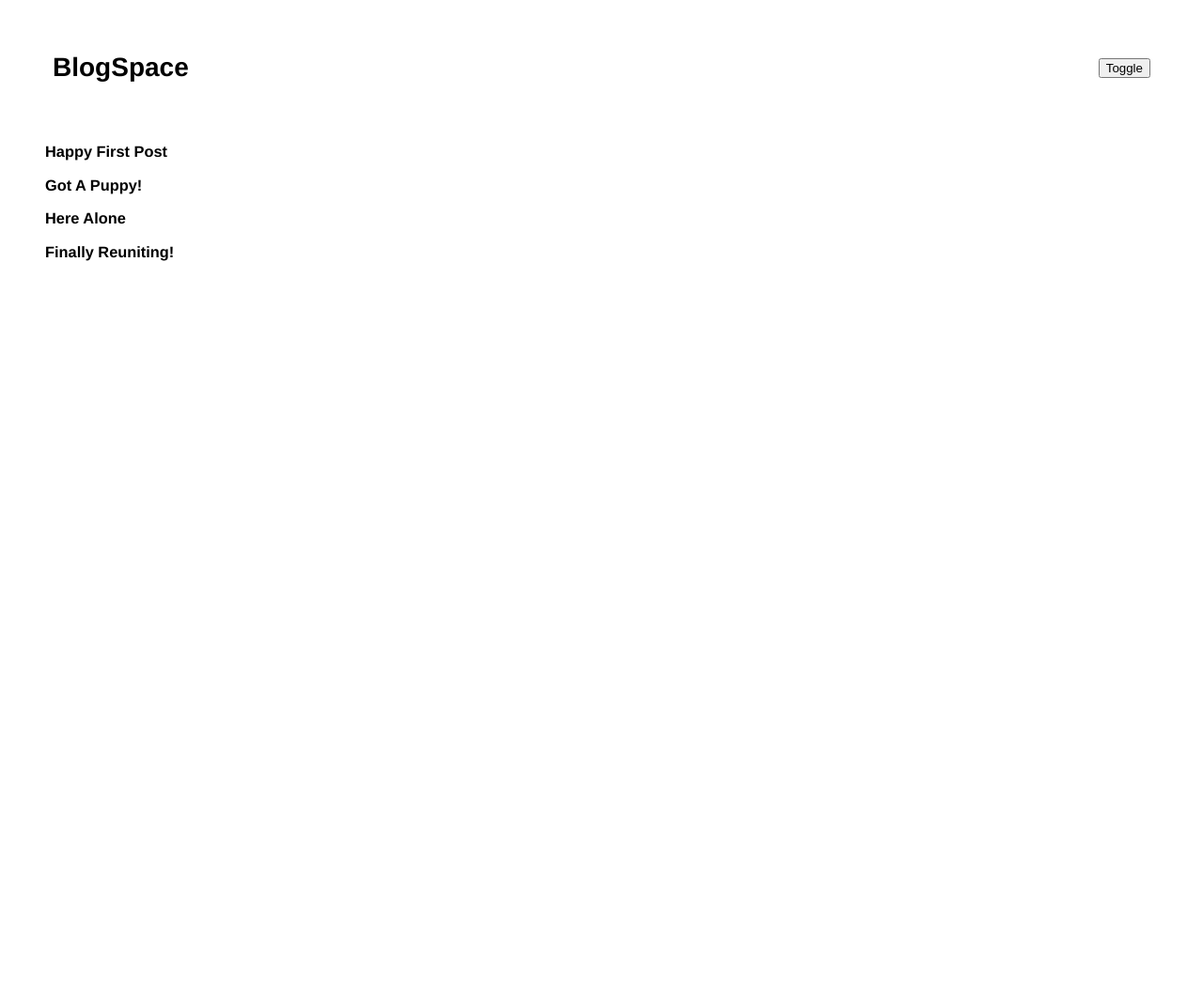
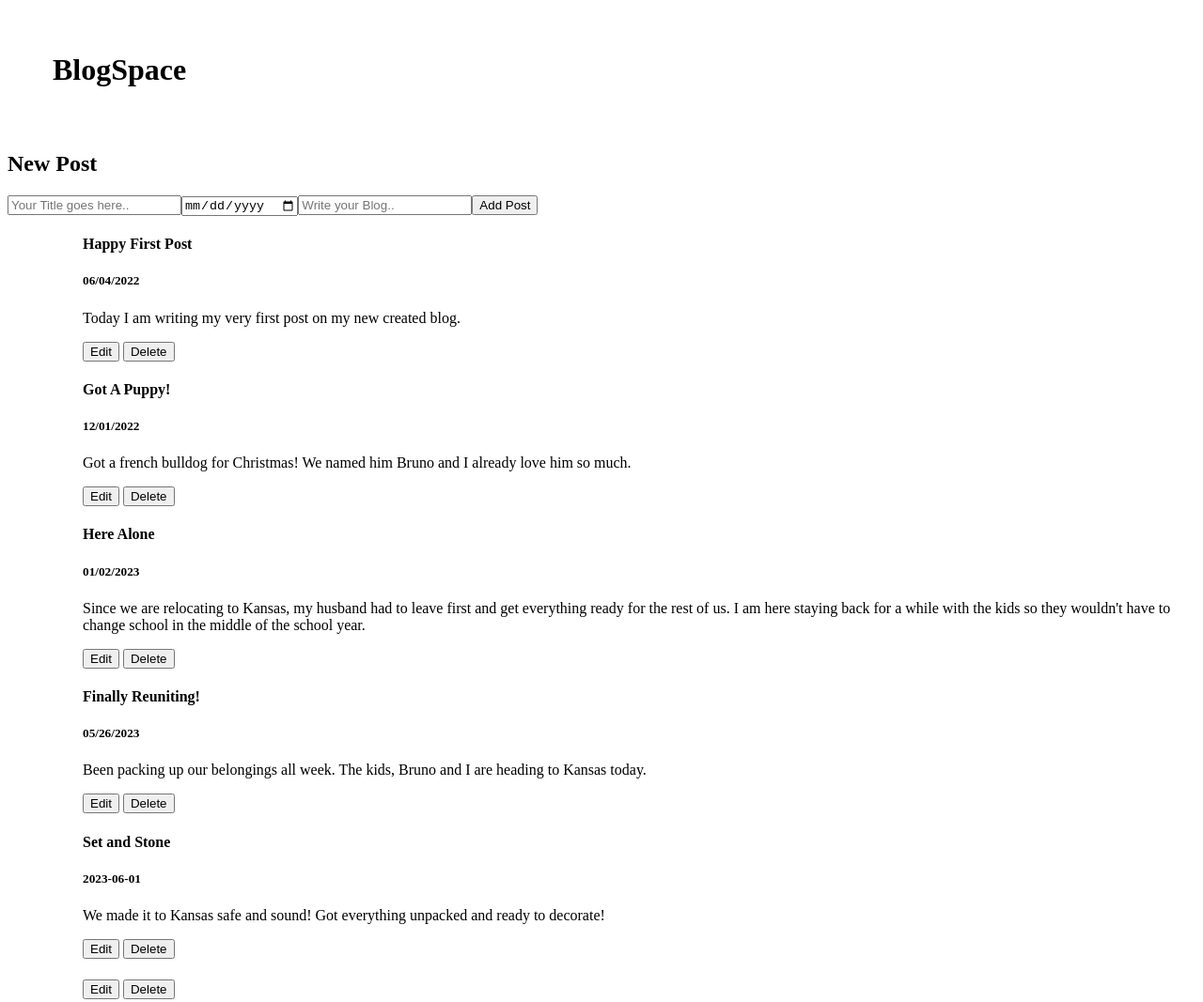
Before and after one commit to jane-stack/phase-3-blog-project, a React app in the folder blog-client/: page / in a window 1280 px wide. Shown: the whole page at 94% size. Before the commit the page ends 1016 px from the top, so only its background shows below. Built offline with nearby package versions, Linux system fonts and the light colour scheme; data requests are answered from the project's data file.

Commit message:
working on CURD but not going too well

```diff
--- a/blog-client/db.json
+++ b/blog-client/db.json
@@ -23,6 +23,12 @@
       "title": "Finally Reuniting!",
       "description": "Been packing up our belongings all week. The kids, Bruno and I are heading to Kansas today.",
       "date": "05/26/2023"
+    },
+    {
+      "title": "Set and Stone",
+      "date": "2023-06-01",
+      "description": "We made it to Kansas safe and sound! Got everything unpacked and ready to decorate!",
+      "id": 5
     }
   ]
 }
--- a/blog-client/src/components/App.js
+++ b/blog-client/src/components/App.js
@@ -1,26 +1,15 @@
-import React, { useState } from "react";
+import React from "react";
 import Header from "./Header";
 import BlogPage from "./BlogPage";
 
 function App() {
-  const [isDarkMode, setIsDarkMode] = useState('light-mode');
-
-  const toggleTheme = () => {
-    if (isDarkMode === 'light-mode') {
-      setIsDarkMode('dark-mode')
-    } else {
-      setIsDarkMode('light-mode')
-    }
-  }
 
   return (
-    <div className={isDarkMode}>
-      <Header isDarkMode={isDarkMode} onToggleDarkMode={toggleTheme} />
+    <div className="app">
+      <Header />
       <BlogPage />
     </div>
   );
 }
 
 export default App;
-
-// isDarkMode ? "dark-mode" : ""
--- a/blog-client/src/components/BlogList.js
+++ b/blog-client/src/components/BlogList.js
@@ -1,8 +1,22 @@
 import React from "react";
-function BlogList({renderBlogs}) {
+import BlogPost from "./BlogPost";
+
+function BlogList({list, onPostDelete}) {
+    const renderPost = list.map(post => {
+        return (
+            <BlogPost
+                key={post.id}
+                title={post.title}
+                date={post.date}
+                description={post.description}
+            />
+        )
+    })
+
     return (
         <ul className="blog-list">
-            {renderBlogs}
+            {renderPost}
+            <BlogPost key={list.id} list={list} onPostDelete={onPostDelete}/>
         </ul>
     )
 }
--- a/blog-client/src/components/BlogPage.js
+++ b/blog-client/src/components/BlogPage.js
@@ -1,7 +1,6 @@
 import React, { useEffect, useState } from "react";
 import BlogList from "./BlogList";
 import NewBlogForm from "./NewBlogForm";
-import Search from "./Search";
 
 function BlogPage() {
     const [list, setList] = useState([]);
@@ -12,17 +11,19 @@ function BlogPage() {
         .then(data => setList(data))
     }, [])
 
-    const renderBlogs = list.map(post => {
-        return (
-            <h3>{post.title}</h3>
-        )
-    });
+    function handleDeletePost(id) {
+        const updatedBlog = list.filter((post) => post.id !== id);
+        setList(updatedBlog);
+    }
+
+    const handleNewPost = (newPost) => {
+        setList([...list], newPost);
+    }
 
     return (
         <main>
-            <BlogList renderBlogs={renderBlogs} />
-            <NewBlogForm />
-            <Search />
+            <NewBlogForm onAddPost={handleNewPost} />
+            <BlogList list={list} onPostDelete={handleDeletePost} />
         </main>
     )
 }
--- /dev/null
+++ b/blog-client/src/components/BlogPost.js
@@ -0,0 +1,21 @@
+import React from "react";
+function BlogPost({list, title, date, description, onPostDelete}) {
+
+    function handleDeleteClick() {
+        fetch(`http://localhost:6001/blogPost/${list.id}`, {
+            method: "DELETE",
+        });
+
+        onPostDelete(list.id);
+    }
+
+    return (
+        <ul className="post">
+            <h4>{title}</h4>
+            <h5>{date}</h5>
+            <p>{description}</p>
+            <button>Edit</button> <button onClick={handleDeleteClick}>Delete</button>
+        </ul>
+    )
+}
+export default BlogPost;
--- a/blog-client/src/components/Header.js
+++ b/blog-client/src/components/Header.js
@@ -4,9 +4,6 @@ function Header({isDarkMode, onToggleDarkMode}) {
     return (
         <header>
             <h1>BlogSpace</h1>
-            <div>
-                <button onClick={onToggleDarkMode}>Toggle</button>
-            </div>
         </header>
     )
 }
--- a/blog-client/src/components/NewBlogForm.js
+++ b/blog-client/src/components/NewBlogForm.js
@@ -1,8 +1,42 @@
-import React from "react";
+import React, { useState } from "react";
 
-function NewBlogForm () {
+function NewBlogForm ({onAddPost}) {
+    const [title, setTitle] = useState("");
+    const [description, setDescription] = useState("");
+    const [date, setDate] = useState("");
+
+    const newTitle = (e) => setTitle(e.target.value)
+    const newDescription = (e) => setDescription(e.target.value)
+    const newDate = (e) => setDate(e.target.value)
+
+    function submitNewPost(e) {
+        e.preventDefault();
+        const postData = {
+            title: title,
+            date: date,
+            description: description
+        };
+        fetch("http://localhost:6001/blogPost", {
+            method: 'POST',
+            headers: {
+                "Content-Type": "application/json",
+            },
+            body: JSON.stringify(postData),
+        })
+        .then(resp => resp.json())
+        .then(newPost => onAddPost(newPost));
+    }
+
     return (
-        <div className="new-blog-form"></div>
+        <div className="new-blog-form">
+            <h2>New Post</h2>
+            <form onSubmit={submitNewPost}>
+                <input type="text" name="title" placeholder="Your Title goes here.." onChange={newTitle} value={title} />
+                <input type="date" name="date" onChange={newDate} value={date} />
+                <input type="text" name="description" placeholder="Write your Blog.." onChange={newDescription} value={description} />
+                <button type="submit">Add Post</button>
+            </form>
+        </div>
     )
 }
 
--- a/blog-client/src/components/Search.js
+++ /dev/null
@@ -1,7 +0,0 @@
-import React from "react";
-function Search() {
-    return (
-        <form className="search-bar"></form>
-    )
-}
-export default Search;
--- a/blog-client/src/index.css
+++ b/blog-client/src/index.css
@@ -1,21 +1,25 @@
+* {
+  background-color: auto;
+}
+body {
+  background-color: white;
+}
+
+.App {
+  font-size: 14px;
+  font-family: "Helvetica", sans-serif;
+}
+
 .light-mode {
   background-color: white;
   color: black;
+  margin: 5%;
 }
 
 .dark-mode {
 background-color: black;
 color: white;
-}
-
-body {
-  font-size: 14px;
-  font-family: "Helvetica", sans-serif;
-  background-color: rgb(155, 155, 155);
-  height: 1000px;
-  color: var(--main-font-color);
-  background-color: var(--bg-color-1);
-  transition: all 0.5s;
+margin: 5%;
 }
 
 /* Header */
```
Lines whose indentation alone changed are shown as unchanged.
